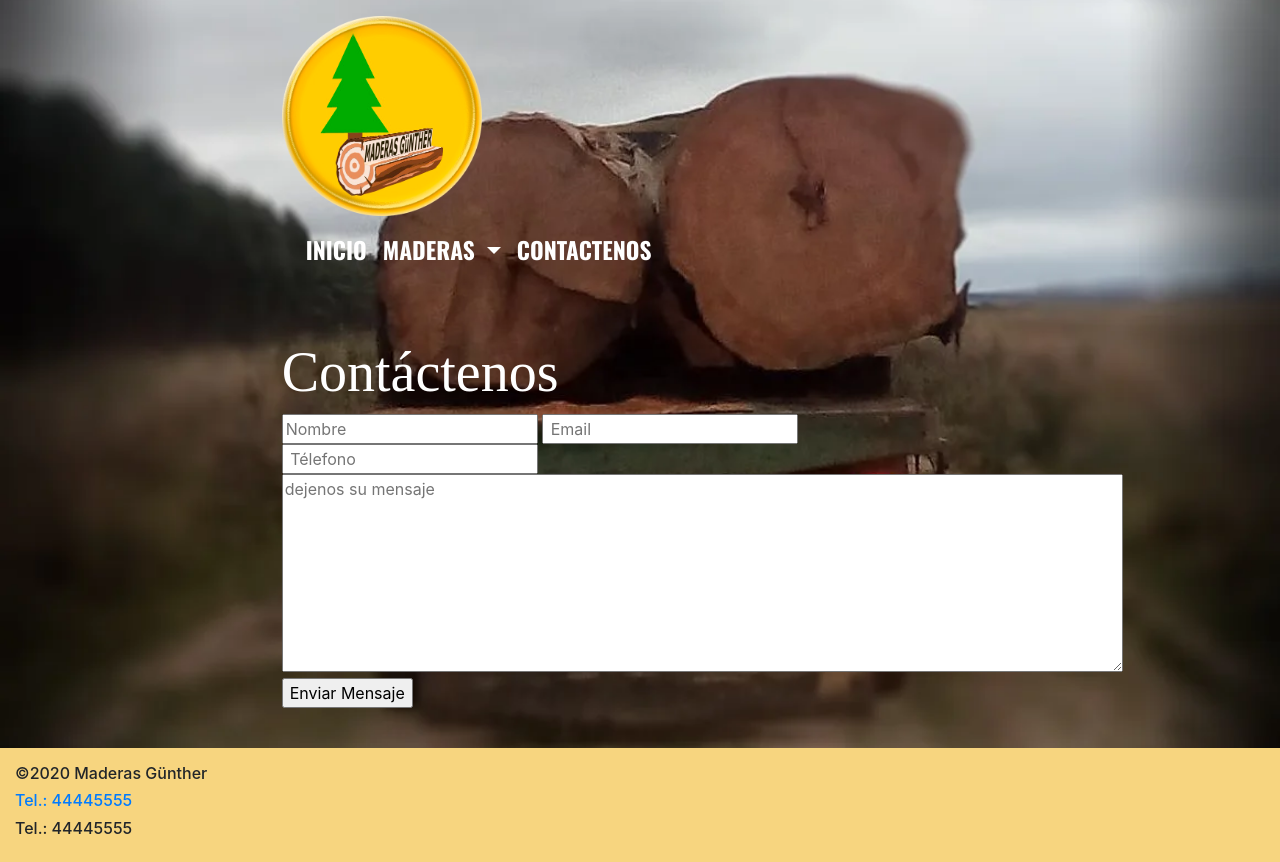
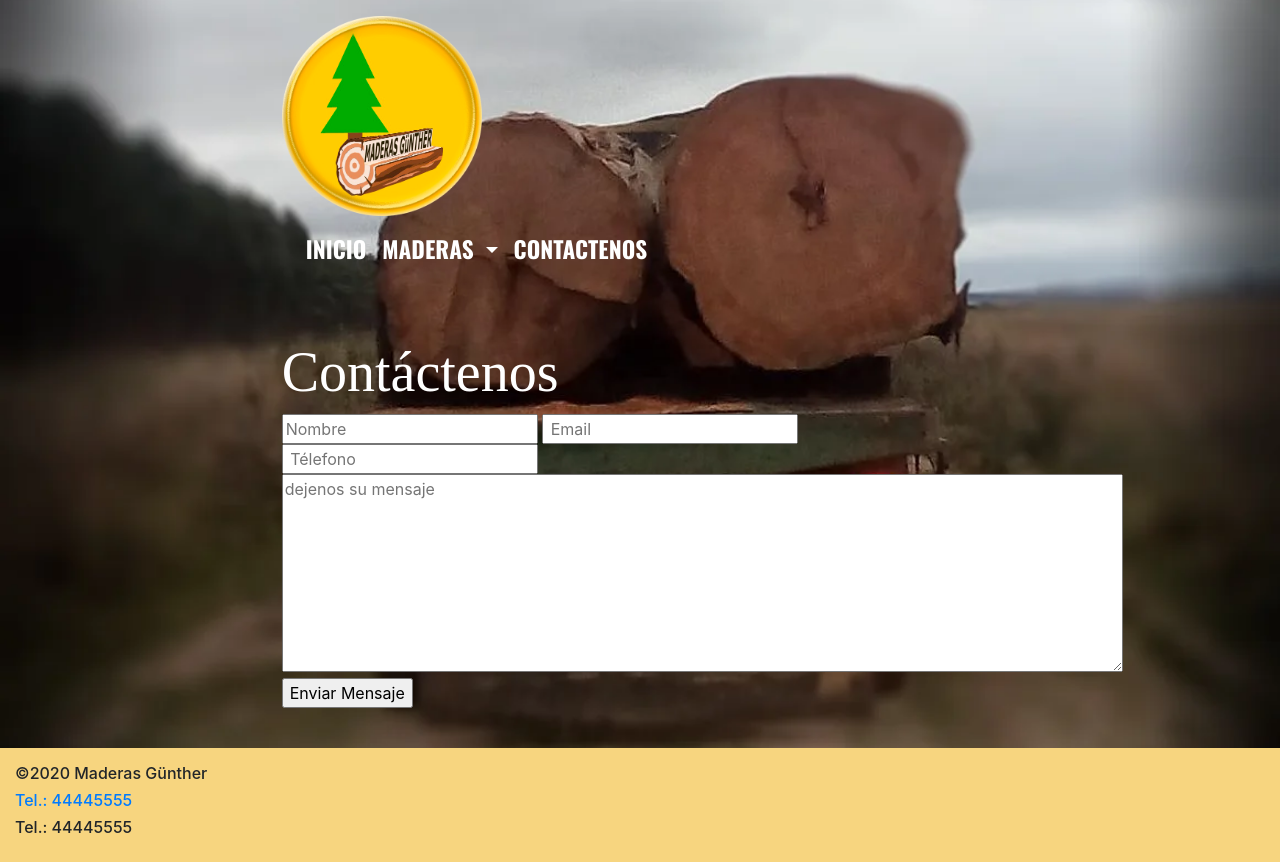
Before and after one commit to Gumio94/MaderasGunther, a PHP site: page /contacto.php in a window 1280 px wide. Run offline with PHP 8.4, Linux system fonts and the light colour scheme; some web fonts are replaced.

Commit message:
Update main.css

```diff
--- a/css/main.css
+++ b/css/main.css
@@ -11,8 +11,7 @@
 
 .nav-link, .dropdown-item{
     font-family: 'Oswald', sans-serif;
-
-    font-size: 1.46rem;
+    font-size: 1.45rem;
 }
 
 .nav-link,.negro{
```
